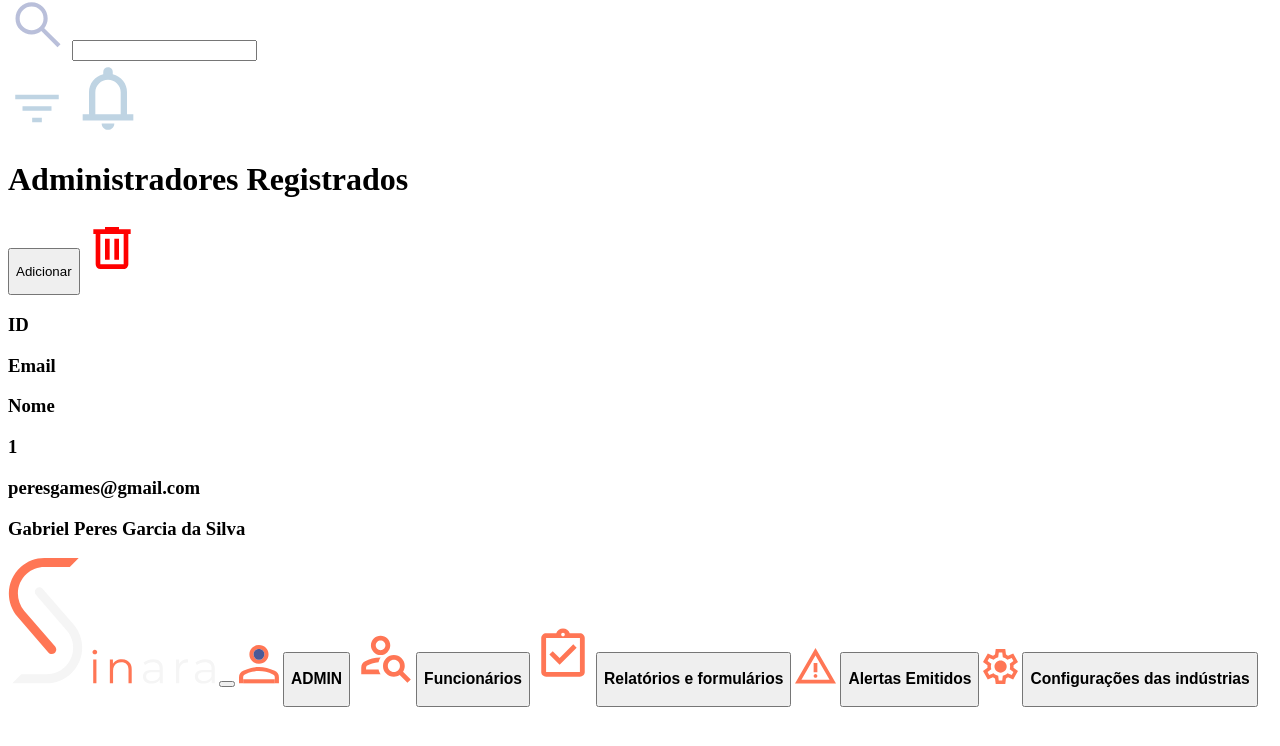
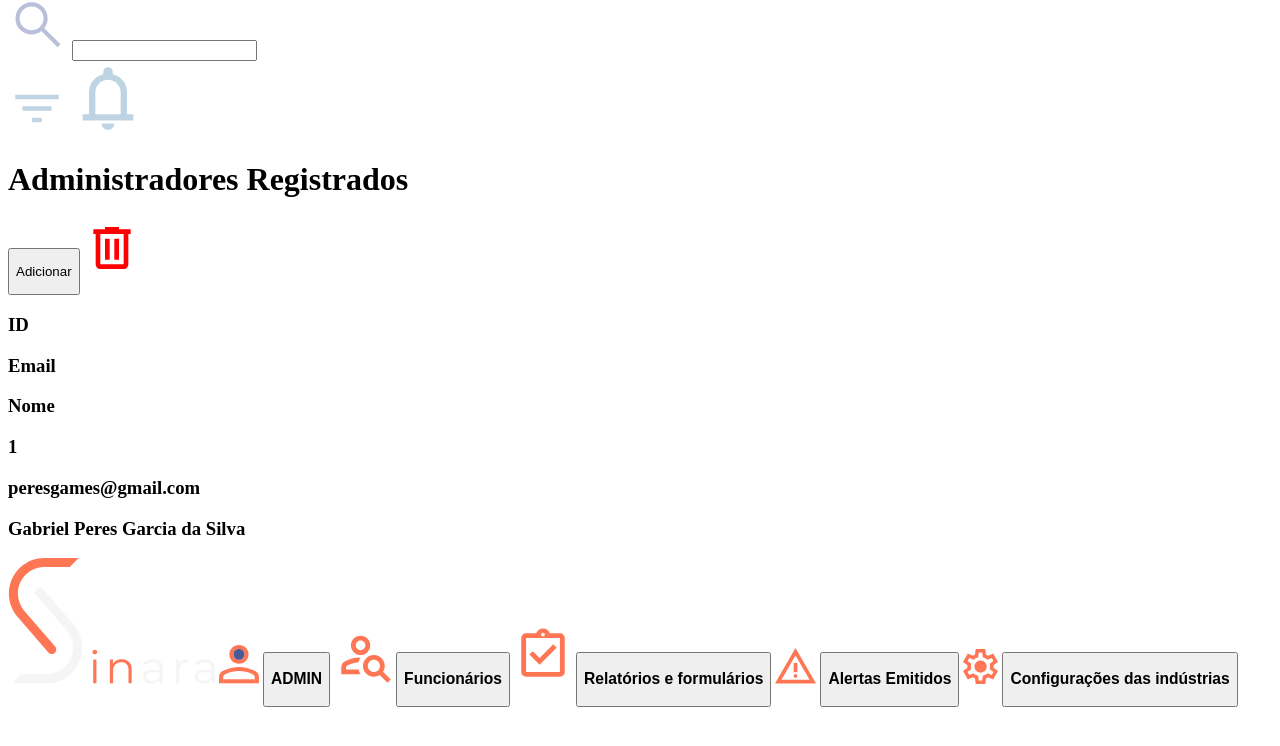
Before and after one commit to Sinara-project/sinara-landing-page, a plain HTML site: page pages/Admin.html in a window 1280 px wide. Shown: the part 32-778 px from the top of the page. Drawn offline with Linux system fonts and the light colour scheme.

Commit message:
feat/1o-ano/DS1-186/alterando-codigo)

```diff
--- a/pages/Admin.html
+++ b/pages/Admin.html
@@ -37,10 +37,6 @@
 
     <aside>
         <img src="/img/sinaralogo.svg" alt="">
-        <button class="areas">
-
-
-        </button>
 
         <a class="areas" chref=""><img src="/img/pessoinha.svg" alt="pessoinha">
             <button>
```
